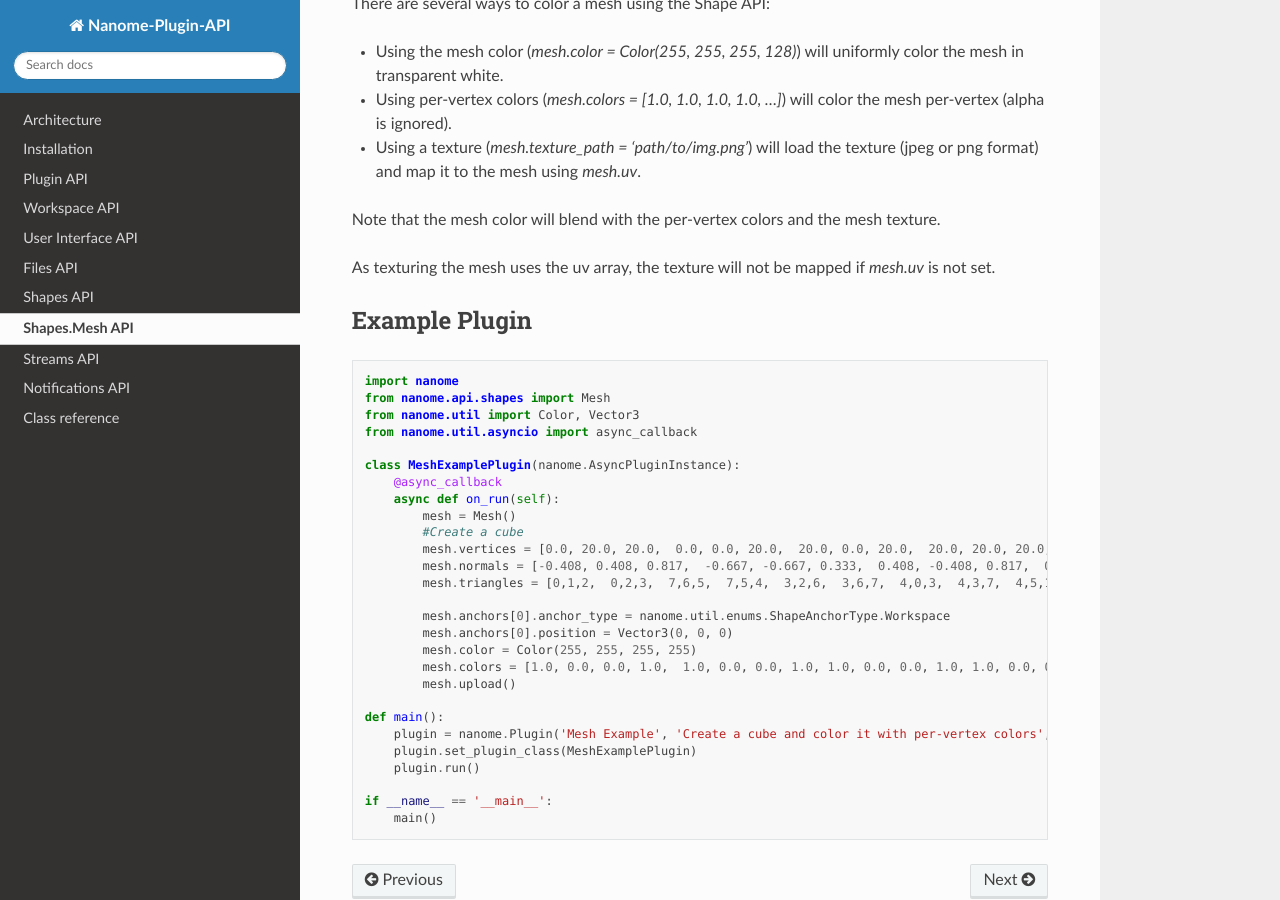
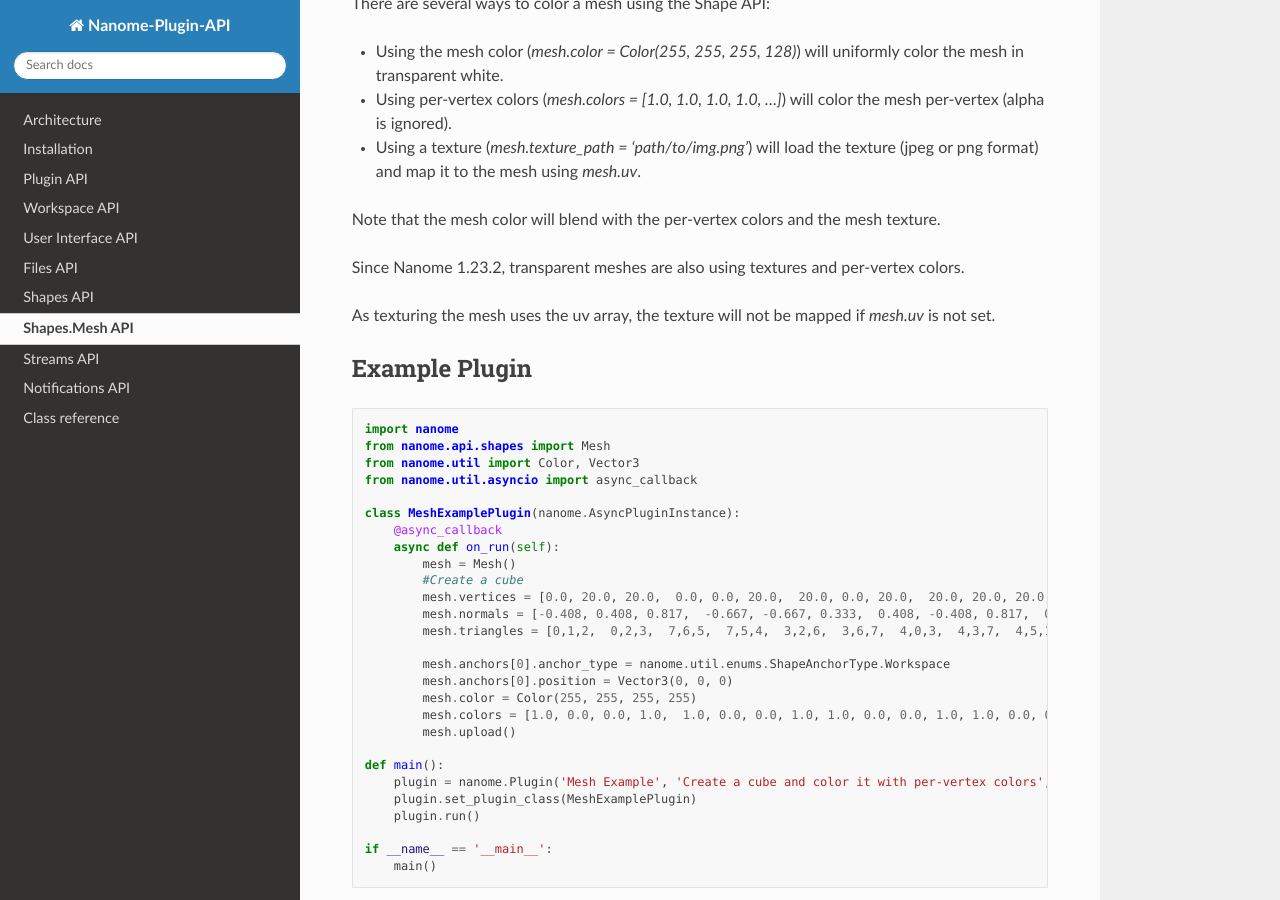
Before and after one commit to nanome-ai/nanome-lib, a Sphinx documentation site: the page built from doc/source/shapes.mesh.rst, in a window 1280 px wide and 900 px high, scrolled down 668 px. Built offline with Sphinx 7.4.7 and the Read the Docs theme 2.0.0, drawn with Linux system fonts in a browser that asks for light colours; pages that are not in the unit, such as notebooks, are missing from menus.

Commit message:
Add a comment about transparent material bug fix in 1.23.2

```diff
--- a/doc/source/shapes.mesh.rst
+++ b/doc/source/shapes.mesh.rst
@@ -40,6 +40,8 @@ There are several ways to color a mesh using the Shape API:
 
 Note that the mesh color will blend with the per-vertex colors and the mesh texture.
 
+Since Nanome 1.23.2, transparent meshes are also using textures and per-vertex colors.
+
 As texturing the mesh uses the uv array, the texture will not be mapped if `mesh.uv` is not set.
 
 **************
```
